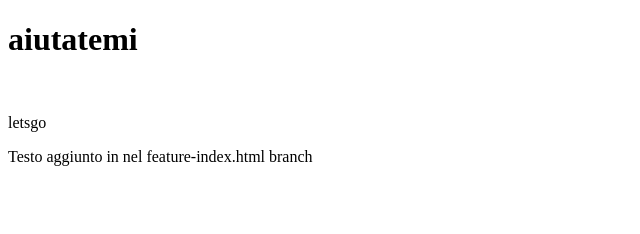
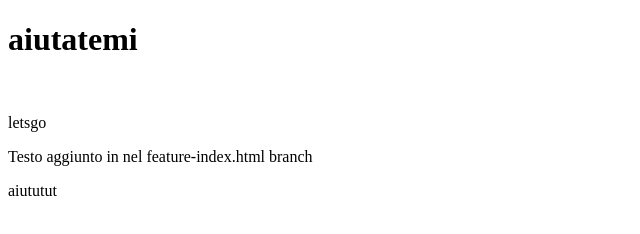
Before and after one commit to propoto/test2, a plain HTML site: page index.html in a window 1280 px wide. Shown: the full height of the page, 0-640 px from the left. Drawn offline with Linux system fonts and the light colour scheme.

Commit message:
non capisco un cazzo

```diff
--- a/index.html
+++ b/index.html
@@ -2,4 +2,5 @@
 <html>
     <head><title>Tumadre</title></head>
     <body><h1>aiutatemi</h1><br><p>letsgo</p><p>Testo aggiunto in nel feature-index.html branch</p></body>
+    <p>aiututut</p>
 </html>
```
